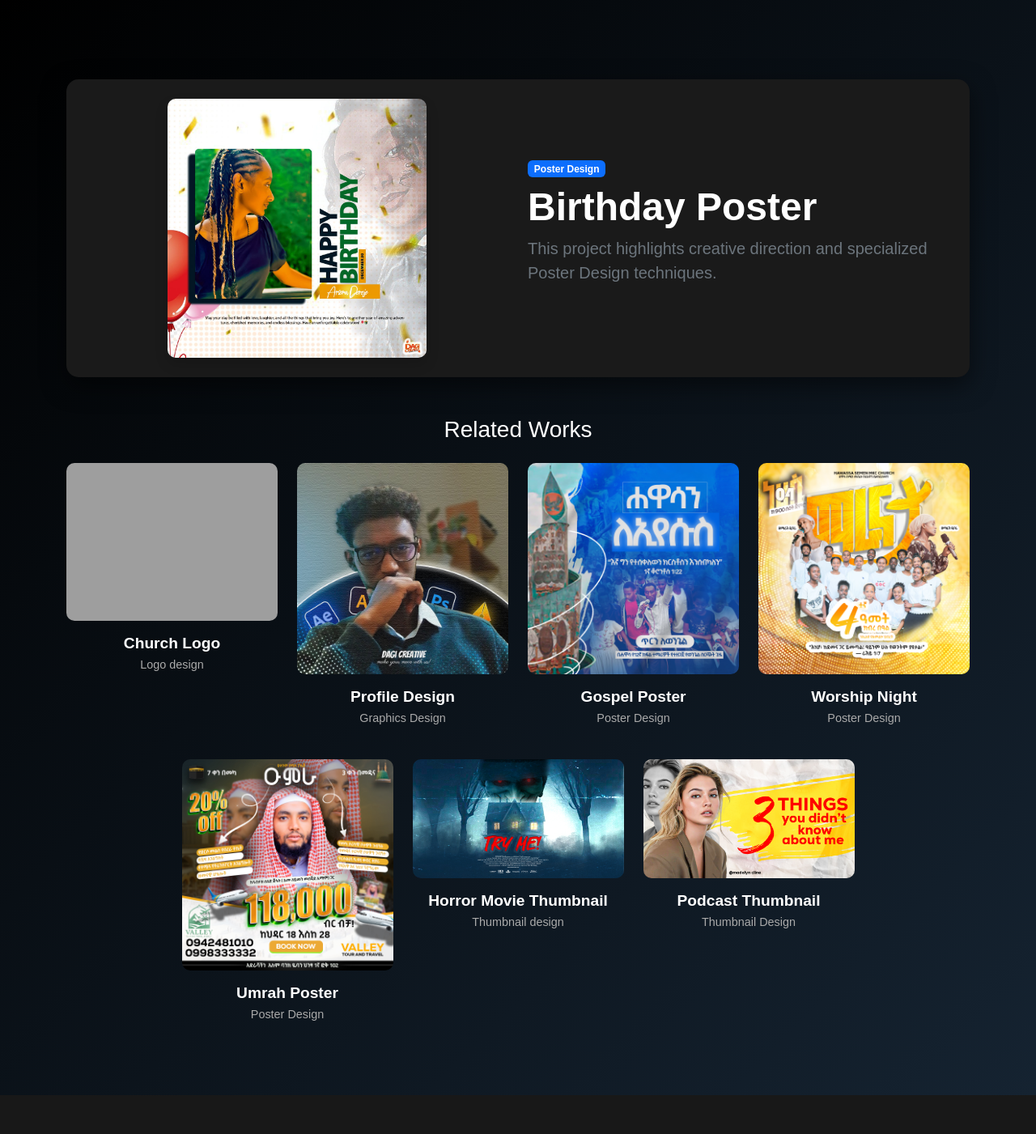
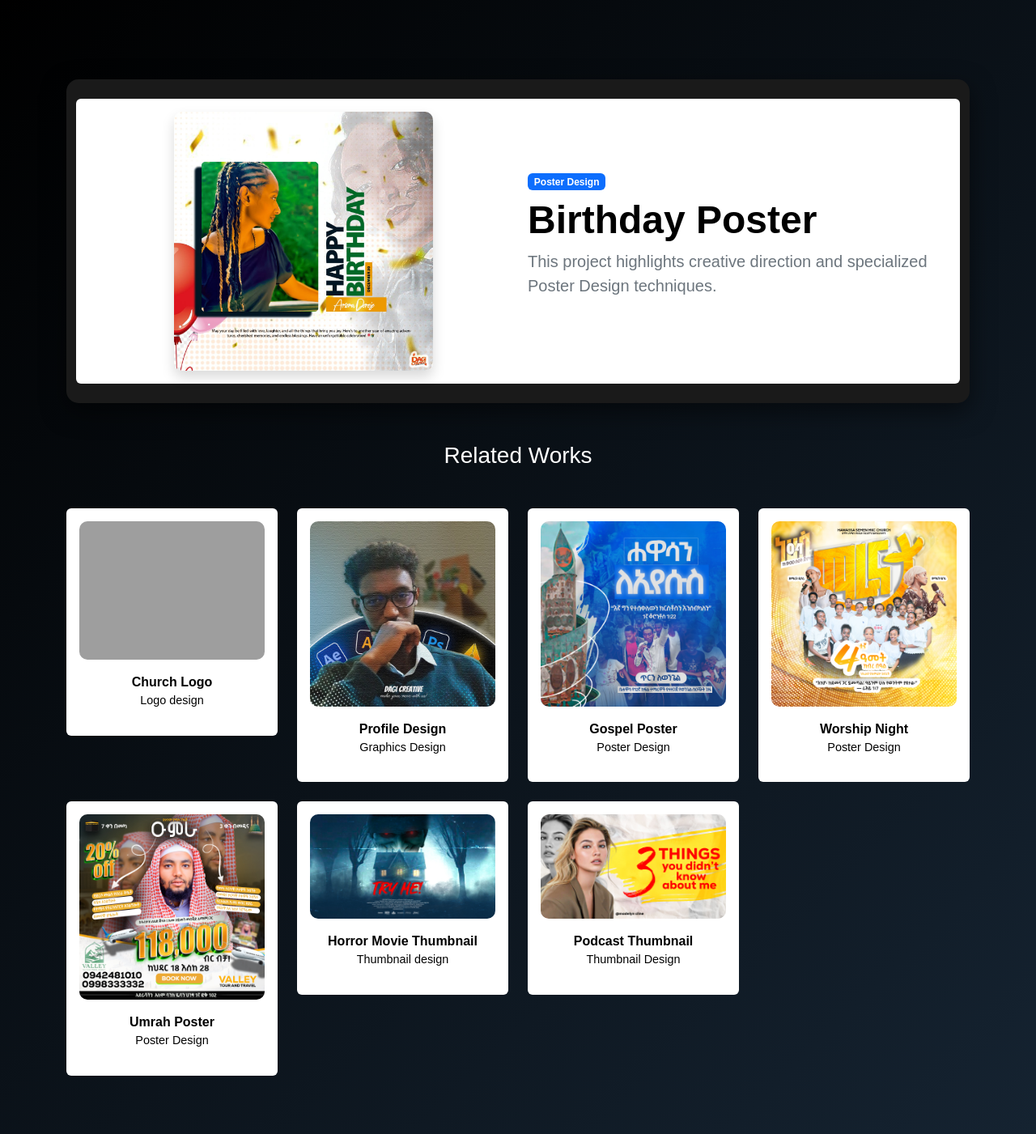
Before and after one commit to dagicoding/portfolio, a Django app: page /moreworks/11/ in a window 1280 px wide. Shown: the whole page at 81% size. Before the commit the page ends 1353 px from the top, so only its background shows below. Run offline with Django 5.2, Linux system fonts and the light colour scheme; data comes from the database, SQL or seed files in the repository; both versions use the stored data as it was after the commit; some libraries are stand-ins or nearby versions; grey boxes are pictures that could not be loaded.

Commit message:
orework page update

```diff
--- a/portfolio/portfoilo_App/static/styles/style.css
+++ b/portfolio/portfoilo_App/static/styles/style.css
@@ -434,7 +434,7 @@ textarea {
 
 .card-info p {
   font-size: 0.9rem;
-  color: #aaaaaa;
+  color: #000000;
 }
 
 .related-works {
--- a/portfolio/portfoilo_App/templates/mainpages/home.html
+++ b/portfolio/portfoilo_App/templates/mainpages/home.html
@@ -97,8 +97,10 @@
             <!-- Cards Track -->
             <div class="gallery-scroll" id="gallery-scroll">
               {% for work in homeworks %}
+
               <div class="pg-card" data-speed="0.3">
                 <img src="{{work.design_img.url}}" alt="{{work.design_name}}" />
+
                 <div class="pg-card-info">
                   <h3>{{work.design_name}}</h3>
                   <p>{{work.type_of_work}}</p>
@@ -109,6 +111,7 @@
                   >
                 </div>
               </div>
+
               {% endfor %}
             </div>
 
--- a/portfolio/portfoilo_App/templates/mainpages/more.html
+++ b/portfolio/portfoilo_App/templates/mainpages/more.html
@@ -21,7 +21,7 @@
   <body>
     <div class="container py-5">
       <div class="redirect-work p-4 mb-5">
-        <div class="row align-items-center">
+        <div class="row align-items-center bg-white p-3 rounded">
           <div class="col-md-6 text-center">
             <img
               src="{{work.design_img.url}}"
@@ -31,7 +31,7 @@
           </div>
           <div class="col-md-6 mt-4 mt-md-0">
             <span class="badge bg-primary mb-2">{{work.type_of_work}}</span>
-            <h2 class="display-5 fw-bold">{{work.design_name}}</h2>
+            <h2 class="display-5 fw-bold text-black">{{work.design_name}}</h2>
             <p class="lead text-secondary">
               This project highlights creative direction and specialized
               {{work.type_of_work}} techniques.
@@ -40,22 +40,22 @@
         </div>
       </div>
 
-      <h3 class="text-center mb-4">Related Works</h3>
-      <div class="row justify-content-center">
+      <h3 class="text-center mb-5">Related Works</h3>
+      <div class="row">
         {% for works in allwork %} {% if works.works_id != work.works_id %}
         <div class="col-lg-3 col-md-4 col-sm-6 mb-4">
           <a
             href="{% url 'morework' works.works_id %}"
-            class="text-white text-decoration-none"
+            class="text-black text-decoration-none"
           >
-            <div class="works-card text-center">
+            <div class="works-card text-center p-3 bg-white rounded">
               <img
                 src="{{works.design_img.url}}"
                 alt="{{works.design_name}}"
                 class="img-fluid"
               />
               <div class="card-info mt-3">
-                <h3>{{works.design_name}}</h3>
+                <b>{{works.design_name}}</b>
                 <p>{{works.type_of_work}}</p>
               </div>
             </div>
```
Also changed, not shown: portfolio/db.sqlite3, portfolio/media/works/madelyn_cline.jpg (added), portfolio/media/works/try_me.jpg (added).
